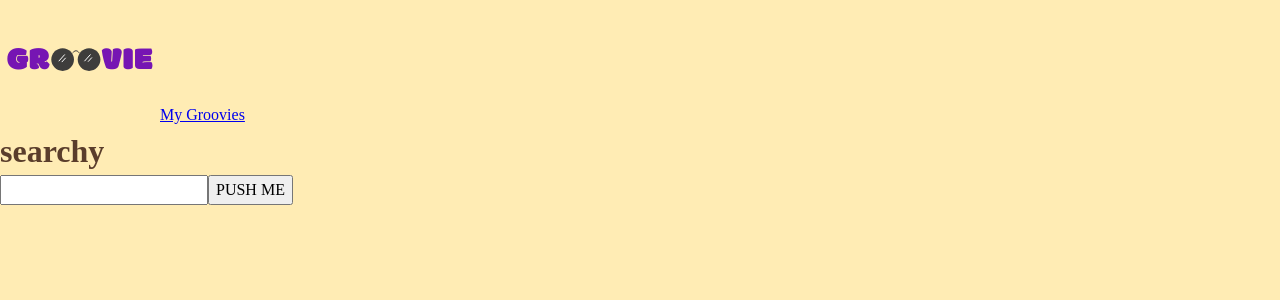
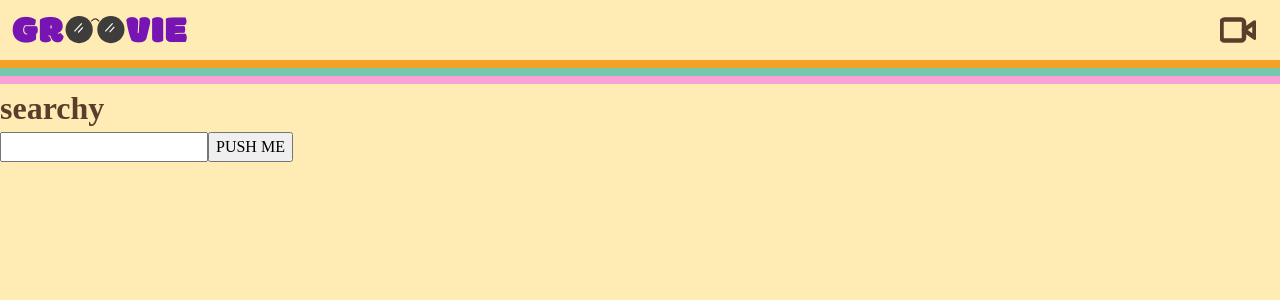
Before and after one commit to Pals-LLC/groovie, a Next.js app: page /search in a window 1280 px wide. Shown: the top 300 px of the page. Built offline with nearby package versions, Linux system fonts and the light colour scheme; a web font is replaced by a local one.

Commit message:
Update Header design

```diff
--- /dev/null
+++ b/components/Header.jsx
@@ -0,0 +1,42 @@
+import styled from 'styled-components';
+import Link from 'next/link';
+import Image from 'next/image';
+import groovie from '../public/images/groovie.svg';
+import { COLORS } from '../styles/colors';
+
+const Header = ({ icon, nav }) => {
+  return (
+    <>
+      <HeaderWrapper>
+        <Image src={groovie} alt='Groovie Movie logo' width={200} height={60} />
+        <Link href={nav} passHref>
+          <HeaderLink aria-label='My Groovies'>
+            <Image src={icon} alt='Movie Icon' width={36} height={36} />
+          </HeaderLink>
+        </Link>
+      </HeaderWrapper>
+      <HeaderBorder color={COLORS.clementine} />
+      <HeaderBorder color={COLORS.aqua} />
+      <HeaderBorder color={COLORS.jigglypuff} />
+    </>
+  );
+};
+
+const HeaderWrapper = styled.header`
+  width: 100%;
+  display: flex;
+  justify-content: space-between;
+  align-items: center;
+  padding-right: 24px;
+`;
+
+const HeaderBorder = styled.div`
+  border-bottom: 8px solid ${(p) => p.color};
+`;
+
+const HeaderLink = styled.a`
+  display: flex;
+  align-items: center;
+`;
+
+export default Header;
--- a/pages/search.js
+++ b/pages/search.js
@@ -1,9 +1,8 @@
 import { useState } from 'react';
 import Head from 'next/head';
-import Image from 'next/image';
-import Link from 'next/link';
-import MovieRow from '../components/MovieRow';
-import groovie from '../public/images/groovie.svg';
+import Header from '../components/Header';
+import MovieRow from '../components/movieRow';
+import videoIcon from '../public/icons/video.svg';
 
 const Search = () => {
   const [searchInput, setSearchInput] = useState('');
@@ -18,18 +17,10 @@ const Search = () => {
 
   return (
     <>
-      <header>
-        <Image
-            src={groovie}
-            alt='Groovie Movie logo'
-            width={160}
-            height={120}
-          />
-        <Link href='/groovies' passHref>
-          <a>My Groovies</a>
-        </Link>
-      </header>
-
+      <Head>
+        <title>Search | Groovie Movie</title>
+      </Head>
+      <Header icon={videoIcon} nav='/groovies' />
       <h1>searchy</h1>
       <input
         type='text'
@@ -39,9 +30,10 @@ const Search = () => {
       <button onClick={searchClickHandler}>PUSH ME</button>
 
       <div>
-        {searchResults.map(movie => <MovieRow key={movie.imdbID} movie={movie} />)}
+        {searchResults.map((movie) => (
+          <MovieRow key={movie.imdbID} movie={movie} />
+        ))}
       </div>
-
     </>
   );
 };
```
Also changed, not shown: pages/groovies.js (+11 -8 lines).
